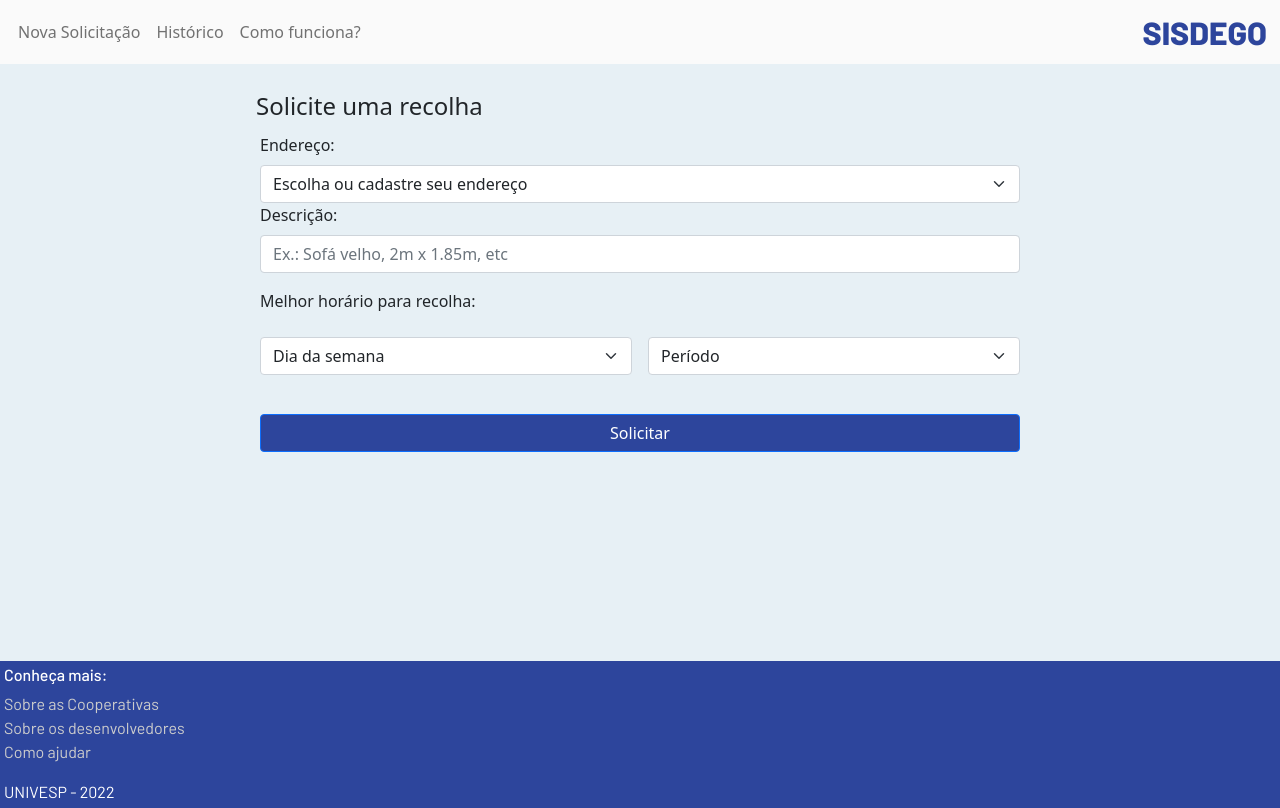
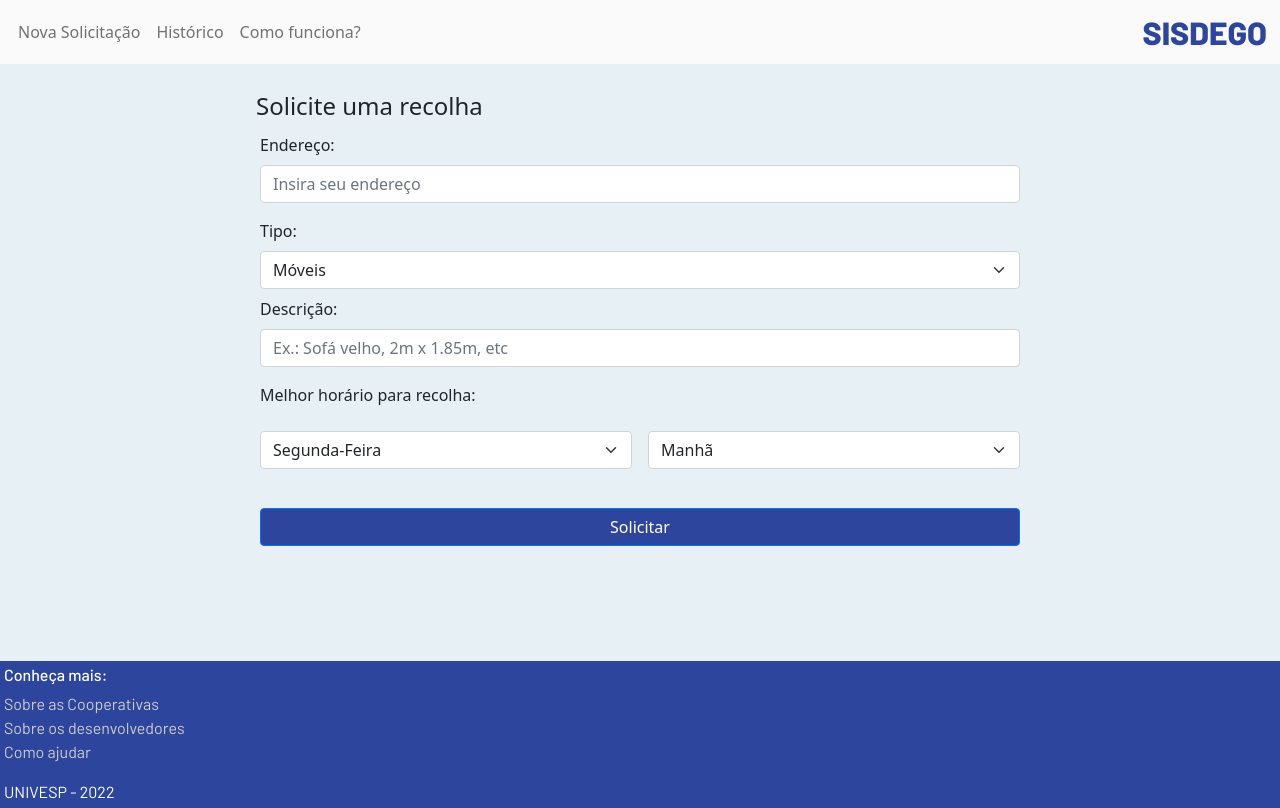
Before and after one commit to jonathas-silva/sisdego, a React (Vite) app in the folder frontend/: page / in a window 1280 px wide. Built offline with nearby package versions, Linux system fonts and the light colour scheme.

Commit message:
ajuste dos formulário de solicitação para interceptação

```diff
--- a/frontend/src/pages/Inicio.tsx
+++ b/frontend/src/pages/Inicio.tsx
@@ -1,54 +1,81 @@
 
+import React from 'react'
 import './inicio.css'
 
 export default function Inicio() {
+
+    const handleSubmit = (event: React.FormEvent<HTMLFormElement>) => {
+
+        event.preventDefault();
+
+        const endereco = (event.target as any).endereco.value;
+        const descricao = (event.target as any).descricao.value;
+        const tipo = (event.target as any).tipo.value;
+        const dia = (event.target as any).dayOfWeek.value;
+        const periodo = (event.target as any).periodo.value;
+
+
+        console.log("Endereço: " + endereco);
+        console.log("Descrição: " + descricao);
+        console.log("Tipo: " + tipo);
+        console.log("Dia da Semana: " + dia);
+        console.log("Período: " + periodo);
+    }
+
+
     return (
         <div className='container-sm inicio-principal'>
             <div className='mt-4 p-1 d-flex flex-column'>
                 <h4>Solicite uma recolha</h4>
-                <div className="m-1 mb-2">
-                    <label className="form-label">Endereço:</label>
-                    <select className="form-select" id="">
-                        <option value={1}> Escolha ou cadastre seu endereço </option>
-                    </select>
+                <form className="m-1 mb-2" onSubmit={handleSubmit}>
+                    <label className="form-label" htmlFor='endereco'>Endereço:</label>
+                    <input type="text" className="form-control" id="endereco" placeholder="Insira seu endereço"></input>
 
-                    <div className='formulario'>
-                        <label htmlFor='text-area' className='form-label text-area-personal'>Descrição:</label>
+
+                    <div className="mt-3">
+                        <label className="form-label" htmlFor='tipo'>Tipo:</label>
+                        <select className="form-select" id="tipo">
+                            <option>Móveis</option>
+                            <option>Eletrodomésticos</option>
+                            <option>Madeira/ Galhos</option>
+                            <option>Outros</option>
+                        </select>
+                    </div>
+
+
+                    <div className='formulario mt-2'>
+                        <label htmlFor='descricao' className='form-label text-area-personal'>Descrição:</label>
                         <div className="mb-3">
-                            <input type="text" className="form-control" id="text-area" placeholder="Ex.: Sofá velho, 2m x 1.85m, etc "></input>
+                            <input type="text" className="form-control" id="descricao" placeholder="Ex.: Sofá velho, 2m x 1.85m, etc "></input>
                         </div>
                     </div>
 
                     <div className='row g-3'>
-                        <label htmlFor='text-area' className='form-label text-area-personal'>Melhor horário para recolha:</label>
+                        <label htmlFor='dayOfWeek' className='form-label text-area-personal'>Melhor horário para recolha:</label>
                         <div className="col-sm-6">
-                            <select className="form-select" id="inputEmail4">
-                                <option value={1}>Dia da semana</option>
-                                <option value={2}>Segunda-Feira</option>
-                                <option value={3}>Terça-Feira</option>
-                                <option value={4}>Quarta-Feira</option>
-                                <option value={5}>Quinta-Feira</option>
-                                <option value={6}>Sexta-Feira</option>
-                                <option value={7}>Sábado</option>
-                                <option value={8}>Domingo</option>
+                            <select className="form-select" id="dayOfWeek">
+                                <option>Segunda-Feira</option>
+                                <option>Terça-Feira</option>
+                                <option>Quarta-Feira</option>
+                                <option>Quinta-Feira</option>
+                                <option>Sexta-Feira</option>
+                                <option>Sábado</option>
+                                <option>Domingo</option>
                             </select>
                         </div>
                         <div className="col-sm-6">
-                            <select className="form-select" id="inputEmail4">
-                                <option value={1}>Período</option>
-                                <option value={2}>Manhã</option>
-                                <option value={3}>Tarde</option>
-                                <option value={4}>Noite</option>
-
+                            <select className="form-select" id="periodo">
+                                <option>Manhã</option>
+                                <option>Tarde</option>
+                                <option>Noite</option>
                             </select>
                         </div>
                     </div>
                     <div className="d-grid gap-2 botao-solicitar">
-                        <button className="btn btn-primary mt-4" type="button">Solicitar</button>
+                        <button className="btn btn-primary mt-4" type="submit">Solicitar</button>
                     </div>
+                </form>
 
-
-                </div>
 
 
 
```
